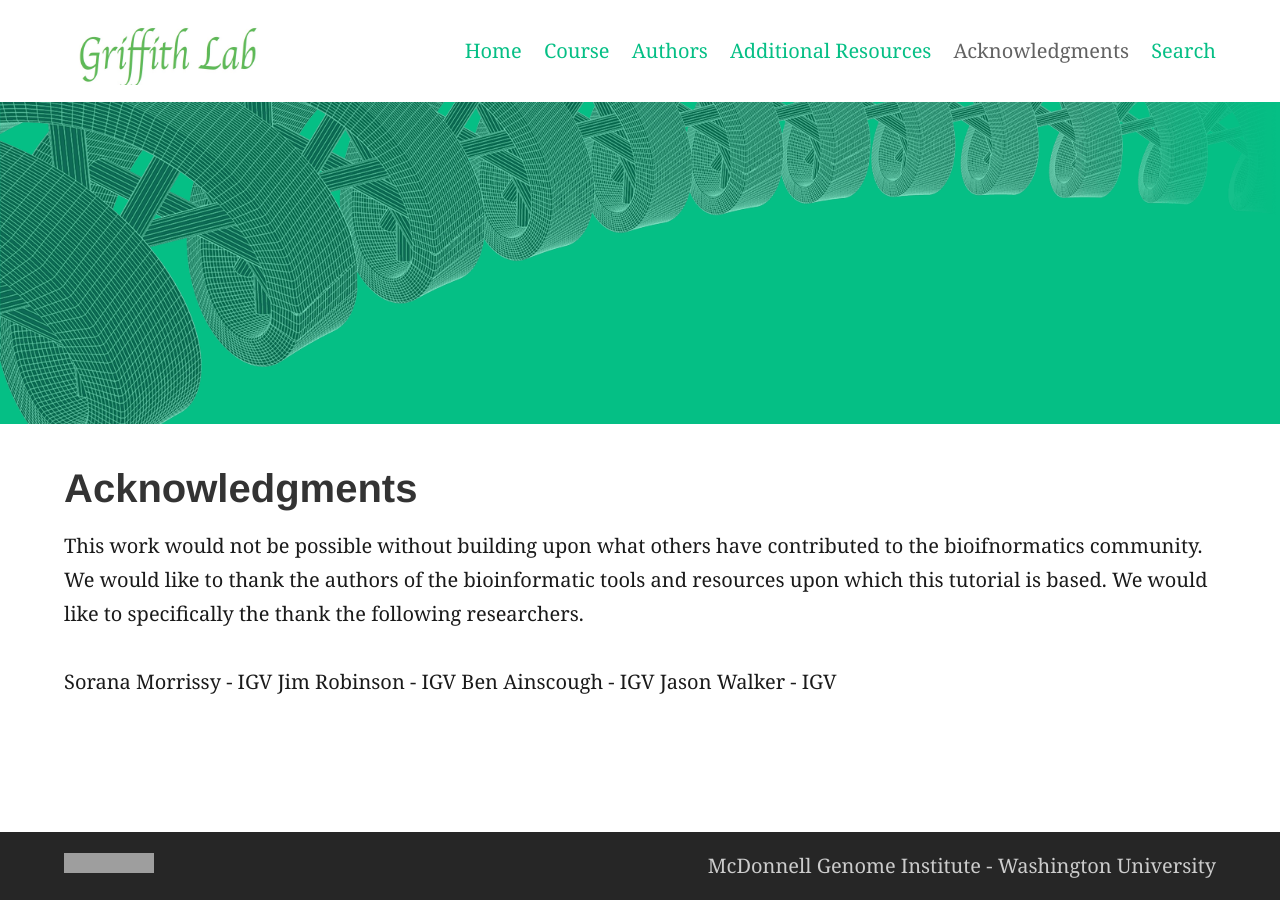
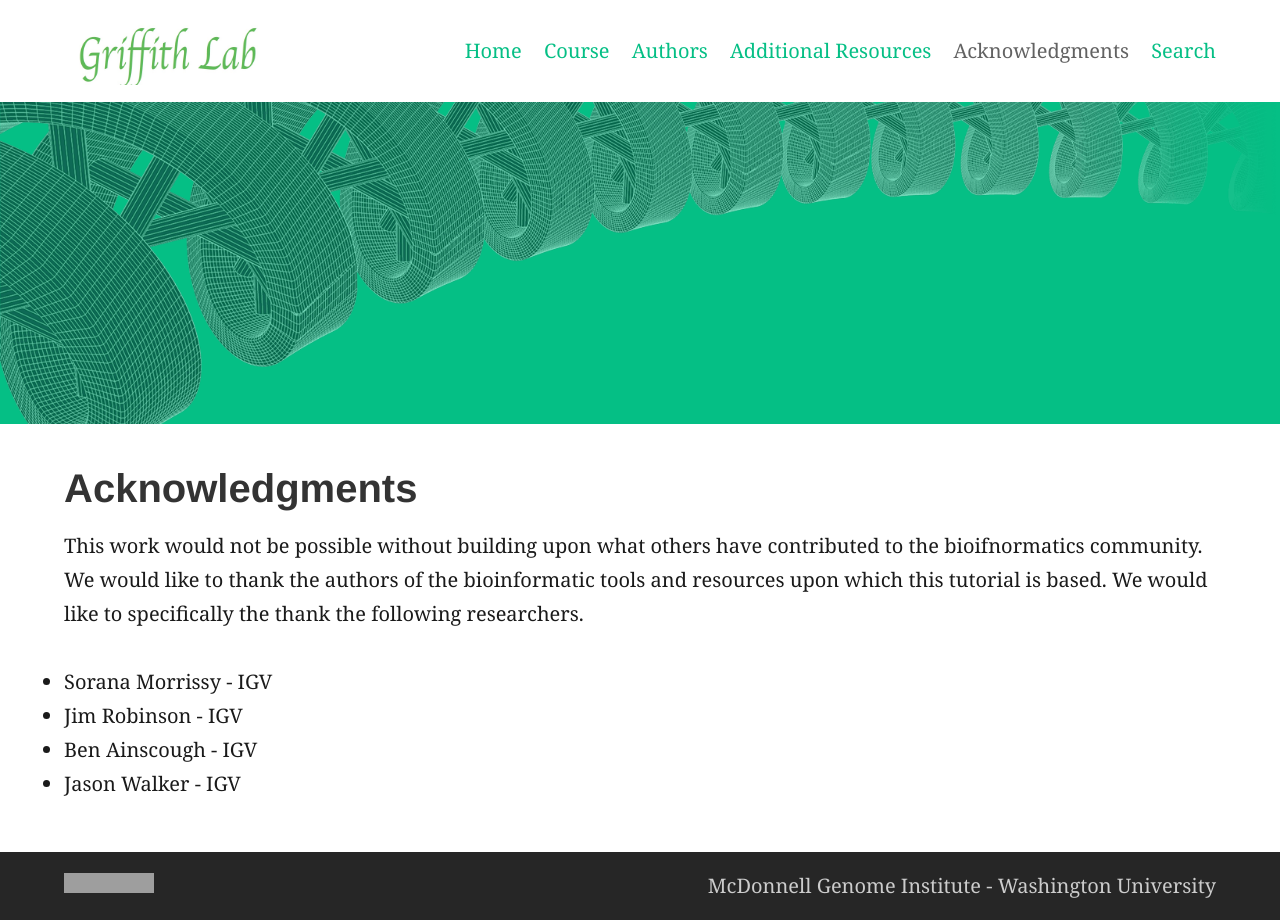
Before and after one commit to griffithlab/genviz.org, a Jekyll site: the page built from acknowledgements.md, in a window 1280 px wide. Built offline with Jekyll 4.4.1, drawn with Linux system fonts in a browser that asks for light colours; grey boxes are pictures that could not be loaded.

Commit message:
changed acknoledgements to unordered list

```diff
--- a/acknowledgements.md
+++ b/acknowledgements.md
@@ -8,7 +8,7 @@ layout: "home"
 
 This work would not be possible without building upon what others have contributed to the bioifnormatics community. We would like to thank the authors of the bioinformatic tools and resources upon which this tutorial is based. We would like to specifically the thank the following researchers.
 
-Sorana Morrissy - IGV
-Jim Robinson - IGV
-Ben Ainscough - IGV
-Jason Walker - IGV
+* Sorana Morrissy - IGV
+* Jim Robinson - IGV
+* Ben Ainscough - IGV
+* Jason Walker - IGV
```
